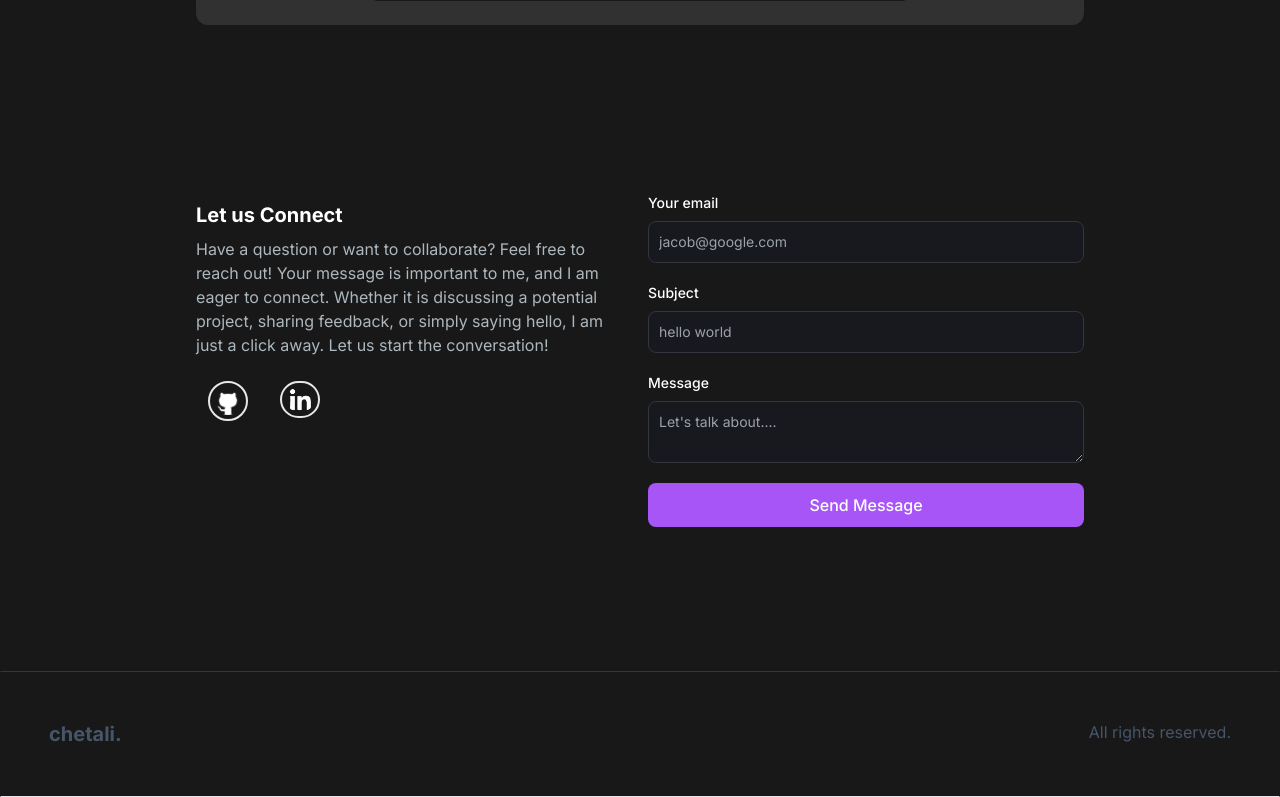
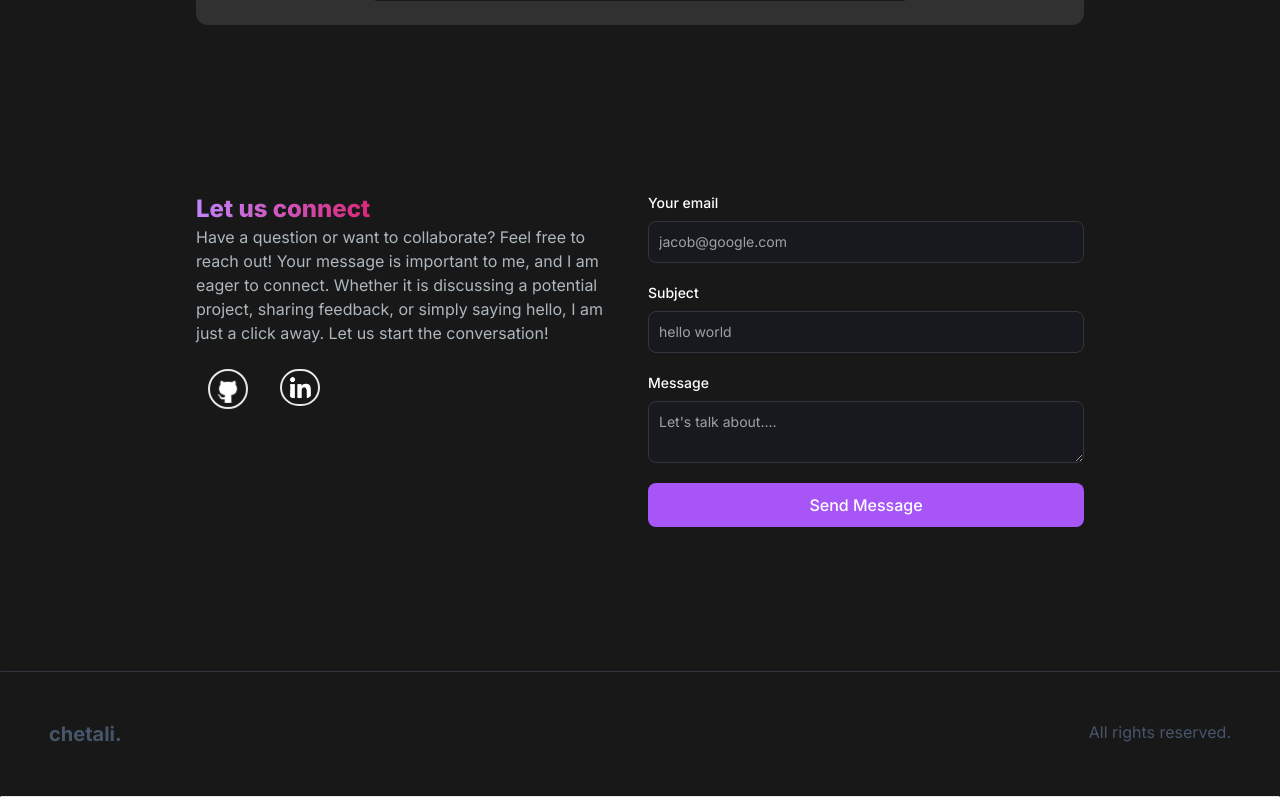
Before and after one commit to chetali-1004/portfolio, a Next.js app: page / in a window 1280 px wide. Shown: the part 2449-3246 px from the top of the page. Built offline with nearby package versions, Linux system fonts and the light colour scheme.

Commit message:
minor changes

```diff
--- a/app/components/Email.jsx
+++ b/app/components/Email.jsx
@@ -8,7 +8,7 @@
         <section className='grid justify-center lg:w-3/4 mx-auto lg:grid-cols-2 my-0 md:my-12 py-20 gap-4 relative' id="contact">
             <div className='text-center lg:text-left z-10'>
 
-                <h5 className='text-xl font-bold text-white my-2'>Let us Connect</h5>
+            <span className='text-2xl font-extrabold text-transparent bg-clip-text bg-gradient-to-r from-purple-400 to-pink-600'>Let us connect</span>
                 <p className='text-[#ADB7BE] mb-4 max-w-md'>
 
                     Have a question or want to collaborate? Feel free to reach out! Your message is important to me, and I am eager to connect. Whether it is discussing a potential project, sharing feedback, or simply saying hello, I am just a click away. Let us start the conversation!</p>
```
